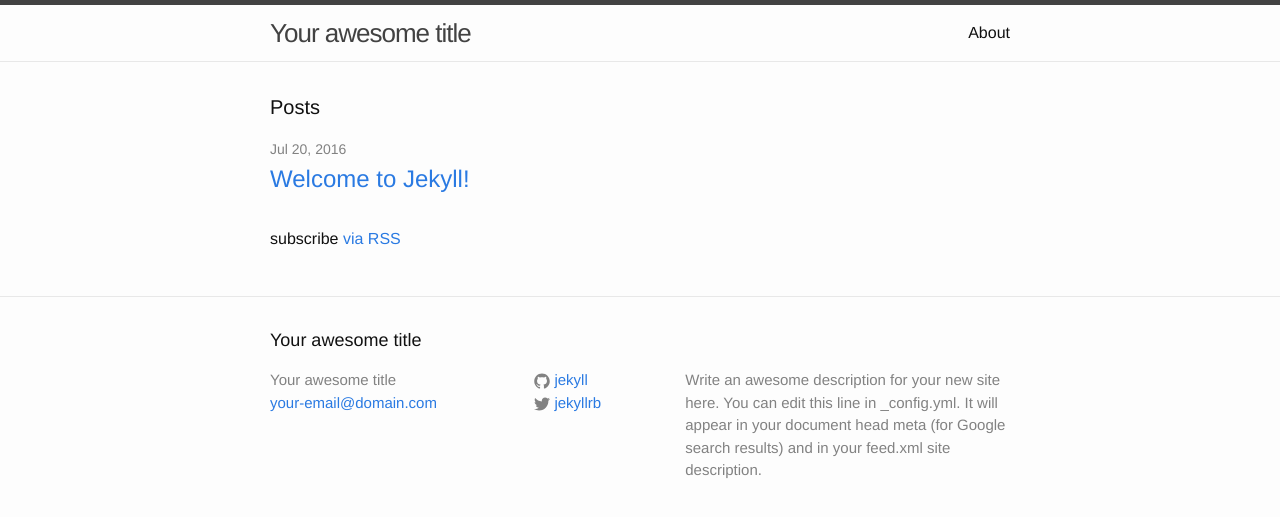
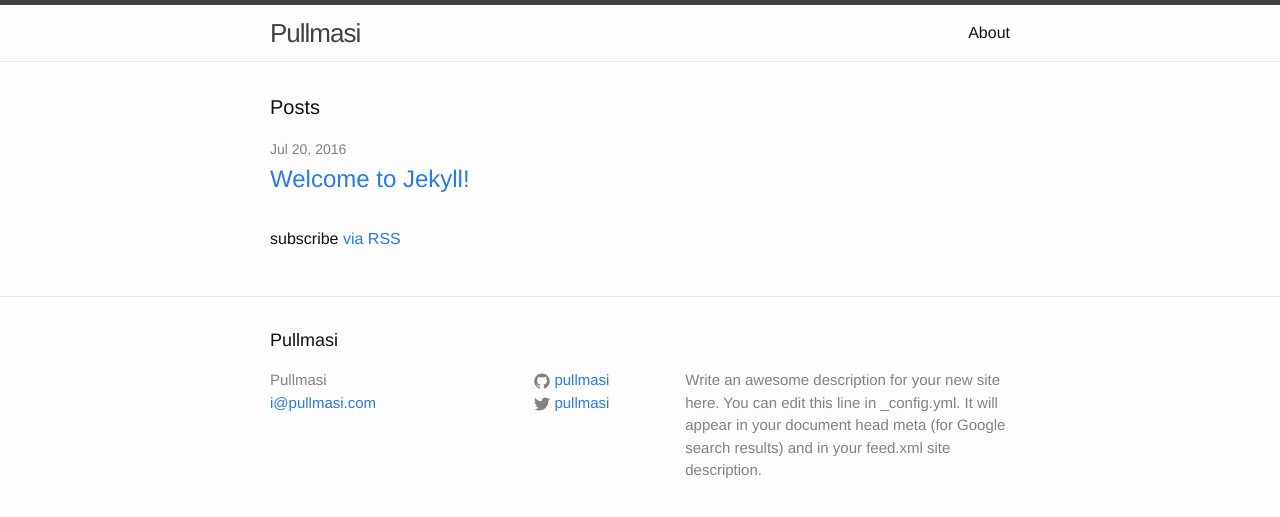
Before and after one commit to pullmasi/pullmasi.github.io, a Jekyll site: the page built from index.html, in a window 1280 px wide. Shown: the top 517 px of the page. Built offline with Jekyll 4.4.1, drawn with Linux system fonts in a browser that asks for light colours.

Commit message:
change site config

```diff
--- a/_config.yml
+++ b/_config.yml
@@ -6,16 +6,16 @@
 # 'jekyll serve'. If you change this file, please restart the server process.
 
 # Site settings
-title: Your awesome title
-email: your-email@domain.com
+title: Pullmasi
+email: i@pullmasi.com
 description: > # this means to ignore newlines until "baseurl:"
   Write an awesome description for your new site here. You can edit this
   line in _config.yml. It will appear in your document head meta (for
   Google search results) and in your feed.xml site description.
 baseurl: "" # the subpath of your site, e.g. /blog
-url: "http://yourdomain.com" # the base hostname & protocol for your site
-twitter_username: jekyllrb
-github_username:  jekyll
+url: "http://pullmasi.com" # the base hostname & protocol for your site
+twitter_username: pullmasi
+github_username:  pullmasi
 
 # Build settings
 markdown: kramdown
```
